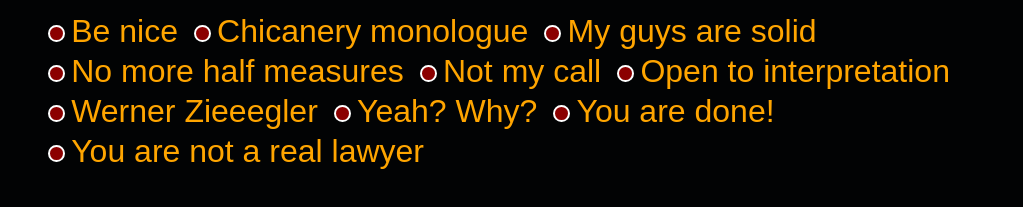
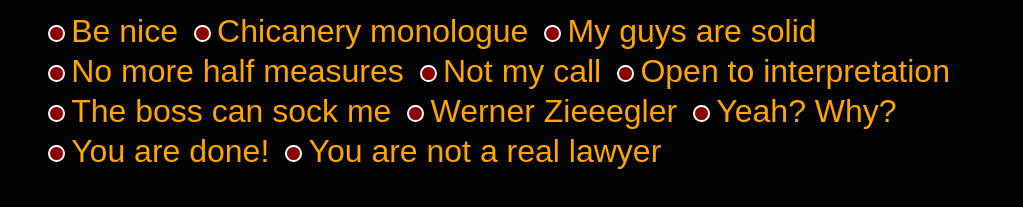
Before and after one commit to solidguys/soundboard, a plain HTML site: page index.html in a window 1280 px wide. Shown: the part 129-336 px from the top of the page, without its empty margins (128-1151 px from the left). Drawn offline with Linux system fonts and the light colour scheme.

Commit message:
Add sound to list

```diff
--- a/index.html
+++ b/index.html
@@ -27,6 +27,7 @@
             "No more half measures",
             "Not my call",
             "Open to interpretation",
+            "The boss can sock me",
             "Werner Zieeegler",
             "Yeah? Why?",
             "You are done!",
```
